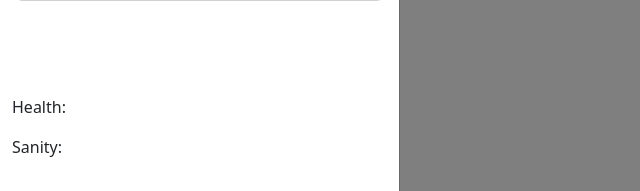
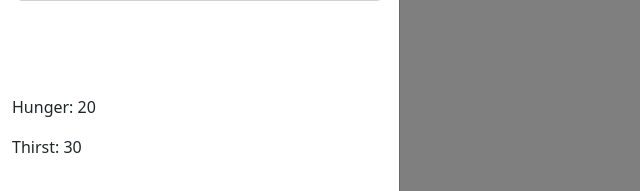
Before and after one commit to trashtiergames/game-1, a Flask app: page /hideout in a window 1280 px wide, after a click on "Open inventory". Shown: the part 609-800 px from the top of the page, without its empty margins (0-640 px from the left). Run offline with Flask 2, Linux system fonts and the light colour scheme; some libraries are stand-ins or nearby versions.

Commit message:
Add game over rules and page

```diff
--- a/app.py
+++ b/app.py
@@ -1,4 +1,4 @@
-from flask import Flask, render_template
+from flask import Flask, render_template, request
 
 app = Flask(__name__)
 
@@ -22,6 +22,15 @@
 def opening():
     return render_template("opening.html")
 
+@app.route("/game-over")
+def gameOver():
+    reason = request.args.get("reason")
+    return render_template("game-over.html", reason=reason)
+
+    if reason:
+        return render_template("game-over.html", reason=reason)
+    else:
+        return render_template("game-over.html")
 
 if __name__ == "__main__":
     app.run(debug=True, use_reloader=True)
--- a/static/main.js
+++ b/static/main.js
@@ -1,26 +1,26 @@
 // Manage inventory and some game logic
 
-// This should actually only happen in the beginning
+// Die if needed
+if (localStorage.getItem("hunger") > 99) {
+    window.open("/game-over?reason=hunger", "_self")
+}
+
+if (localStorage.getItem("thirst") > 99) {
+    window.open("/game-over?reason=thirst", "_self")
+}
+
+// If there's a start button, listen for click to initialize
 const startBtn = document.getElementById("start-btn")
 if (startBtn) {
     startBtn.addEventListener("click", initializeResources())
 }
 
 function initializeResources() {
-    localStorage.setItem("health", 50)
-    localStorage.setItem("sanity", 60)
+    localStorage.setItem("hunger", 30)
+    localStorage.setItem("thirst", 20)
 }
 
-healthValueEl = document.getElementById("health-value")
-if (healthValueEl) {
-    healthValueEl.innerHTML = localStorage.getItem("health")
-}
-
-sanityValueEl = document.getElementById("sanity-value")
-if (sanityValueEl) {
-    sanityValueEl.innerHTML = localStorage.getItem("sanity")
-}
-
+// If there's a dinner div (in hideout), eat and drink if possible
 dinnerEl = document.getElementById("dinner")
 if (dinnerEl) {
     foodText = document.createElement("p")
@@ -40,8 +40,7 @@
         food.remove()
         return "Yum yum"
     } else {
-        localStorage.setItem("health", localStorage.getItem("health") - 10)
-        localStorage.setItem("sanity", localStorage.getItem("sanity") - 20)
+        localStorage.setItem("hunger", Number(localStorage.getItem("hunger")) + 20)
         return "Aw fuck I'm starving"
     }
 }
@@ -52,8 +51,19 @@
         water.remove()
         return "Slurrrrrppp"
     } else {
-        localStorage.setItem("health", localStorage.getItem("health") - 30)
-        localStorage.setItem("sanity", localStorage.getItem("sanity") - 10)
+        localStorage.setItem("thirst", Number(localStorage.getItem("thirst")) + 30)
         return "I wish I had some water"
     }
 }
+
+// If health value needs to be displayed, get it from local storage
+healthValueEl = document.getElementById("hunger-value")
+if (healthValueEl) {
+    healthValueEl.innerHTML = localStorage.getItem("hunger")
+}
+
+// If sanity value needs to be displayed, get it from local storage
+sanityValueEl = document.getElementById("thirst-value")
+if (sanityValueEl) {
+    sanityValueEl.innerHTML = localStorage.getItem("thirst")
+}
--- a/templates/landing.html
+++ b/templates/landing.html
@@ -2,5 +2,5 @@
 {% block inventory %}{% endblock %}
 {% block body %}
 <p>This the landing page.</p>
-<a class="btn btn-primary" href="/opening" id="start-btn">Start playing</a>
+<a class="btn btn-dark" href="/opening" id="start-btn">Start playing</a>
 {% endblock %}
--- a/templates/layout.html
+++ b/templates/layout.html
@@ -63,10 +63,10 @@
             <footer class="footer mt-auto py-3">
                 <div class="container">
                     <p>
-                        Health: <span id="health-value"></span>
+                        Hunger: <span id="hunger-value"></span>
                     </p>
                     <p>
-                        Sanity: <span id="sanity-value"></span>
+                        Thirst: <span id="thirst-value"></span>
                     </p>
                 </div>
             </footer>
```
Also changed, not shown: templates/game-over.html (added, +11 -0 lines), static/pageturner.gif (deleted).
